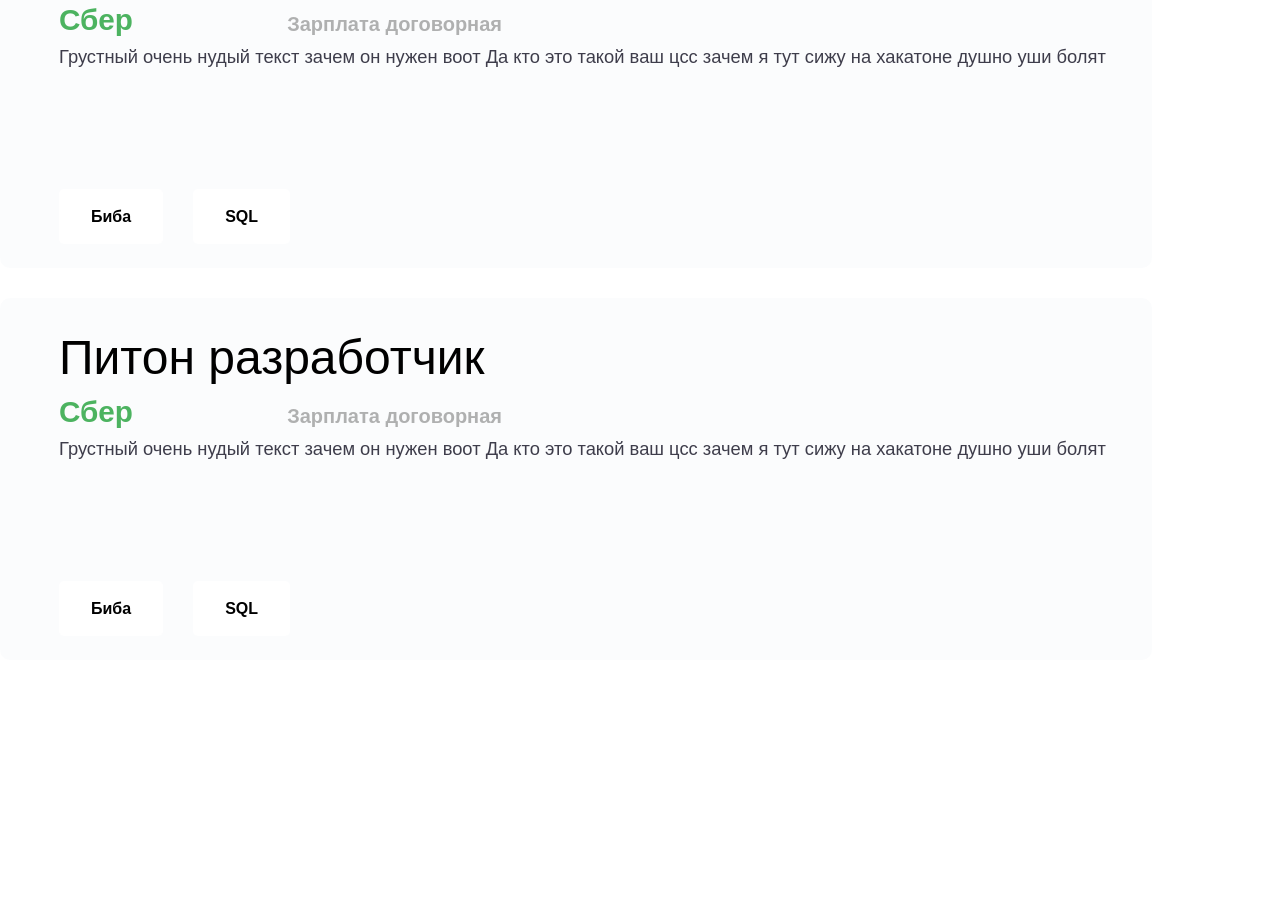
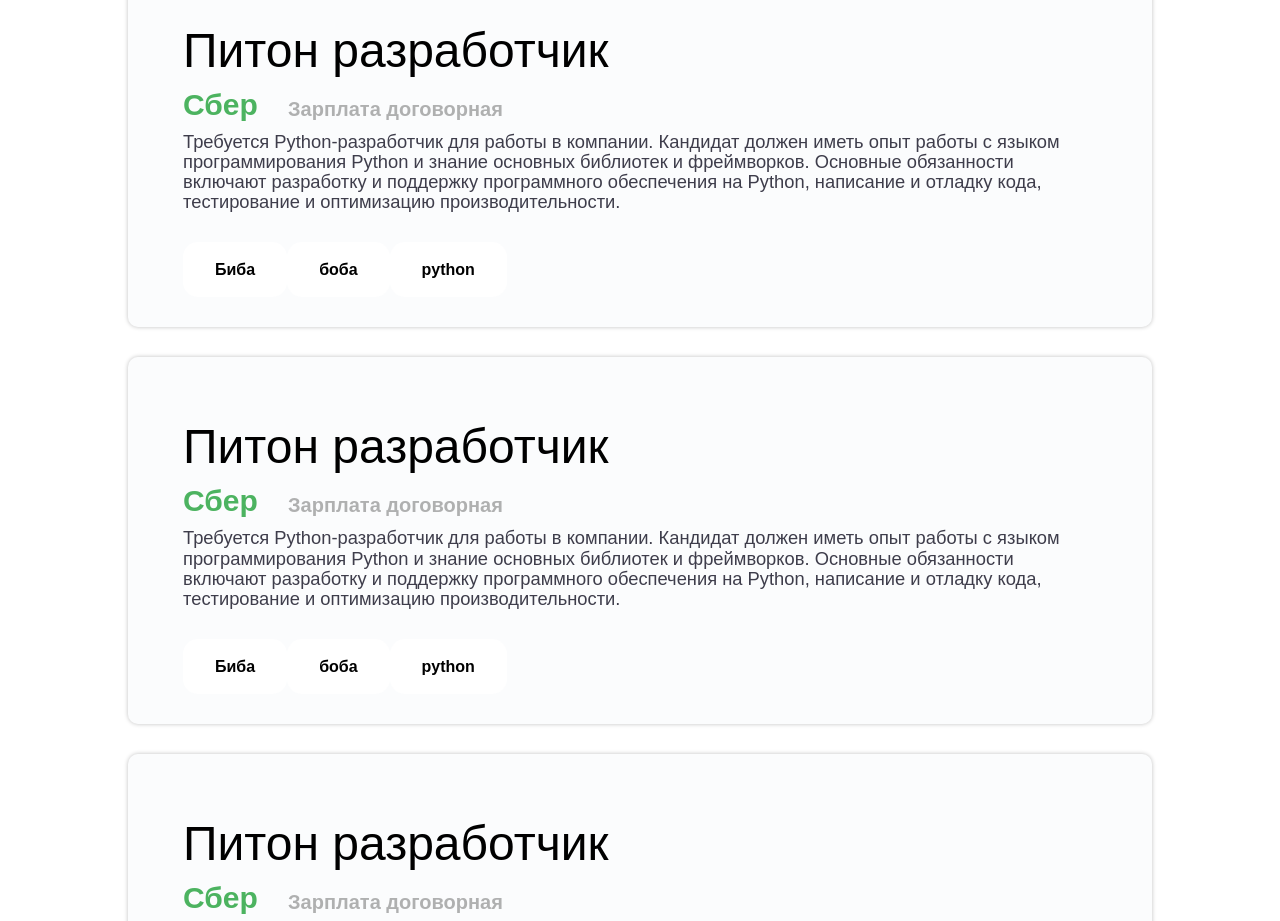
Before and after one commit to Rev1le/ITPlatform, a Vue app in the folder Front/: page /vacation in a window 1280 px wide. Shown: the part 920-1841 px from the top of the page. Before the commit the page ends 1610 px from the top, so only its background shows below. Built offline with nearby package versions, Linux system fonts and the light colour scheme; a web font is replaced by a local one.

Commit message:
вакансии фигачим

```diff
--- a/Front/src/assets/main.css
+++ b/Front/src/assets/main.css
@@ -8,6 +8,7 @@
     --main-color: #5989e9;
     --color-bg:white;
     font-family: "SB Sans Text", sans-serif;
+    --pad: 10%;
 }
 
 button{
@@ -27,3 +28,9 @@
     color:white;
     margin-left: 40px;
   } */
+
+  @media (max-width: 900px) {
+    *,html,body {
+        --pad: 2%
+    }
+}
--- a/Front/src/components/NavDeckstop.vue
+++ b/Front/src/components/NavDeckstop.vue
@@ -82,7 +82,7 @@
   margin-left: auto;
 }
 .nav_text{
-  padding: 0 10%;
+  padding: 0 var(--pad);
   margin-top:50px;
   display: flex;
   flex-direction: column;
@@ -101,7 +101,7 @@
   width: 100vw; */
   z-index: 10;
   display: flex;
-  padding: 0 10% 0 10%;
+  padding: 0 var(--pad) 0 var(--pad);
   align-items: center;
   height: 100px;
   align-items: center;
--- a/Front/src/components/StackIcon.vue
+++ b/Front/src/components/StackIcon.vue
@@ -16,7 +16,7 @@
 
 <style scoped>
 .stack_ico{
-  font-family: 'SB Sans Display', sans-serif;
+  /* font-family: 'SB Sans Display', sans-serif; */
   font-style: normal;
   font-weight: 600;
   font-size: 16px;
@@ -24,7 +24,7 @@
   color: #000000;
   padding: 18px 32px;
   background: #FFFFFF;
-  border-radius: 5px;
+  border-radius: 15px;
 
 
 }
--- /dev/null
+++ b/Front/src/components/VacantionsList.vue
@@ -0,0 +1,67 @@
+<template>
+  <div class="vacation-list">
+    <vacantionOffer v-for="(vac, index) in vacations" :key="index" :vacation="vac"></vacantionOffer>
+  </div>
+</template>
+
+<script>
+import vacantionOffer from "@/components/vacantionOffer";
+export default {
+  name: "vacation-list",
+  components: { vacantionOffer },
+  data() {
+    return {
+      vacations: [
+        {
+          name: "Питон разработчик",
+          salary: "Зарплата договорная",
+          desription:
+            "Требуется Python-разработчик для работы в компании. Кандидат должен иметь опыт работы с языком программирования Python и знание основных библиотек и фреймворков. Основные обязанности включают разработку и поддержку программного обеспечения на Python, написание и отладку кода, тестирование и оптимизацию производительности.",
+          skills: ["Биба", "боба", "python"],
+        },
+        {
+          name: "Питон разработчик",
+          salary: "Зарплата договорная",
+          desription:
+            "Требуется Python-разработчик для работы в компании. Кандидат должен иметь опыт работы с языком программирования Python и знание основных библиотек и фреймворков. Основные обязанности включают разработку и поддержку программного обеспечения на Python, написание и отладку кода, тестирование и оптимизацию производительности.",
+          skills: ["Биба", "боба", "python"],
+        },
+        {
+          name: "Питон разработчик",
+          salary: "Зарплата договорная",
+          desription:
+            "Требуется Python-разработчик для работы в компании. Кандидат должен иметь опыт работы с языком программирования Python и знание основных библиотек и фреймворков. Основные обязанности включают разработку и поддержку программного обеспечения на Python, написание и отладку кода, тестирование и оптимизацию производительности.",
+          skills: ["Биба", "боба", "python"],
+        },
+        {
+          name: "Питон разработчик",
+          salary: "Зарплата договорная",
+          desription:
+            "Требуется Python-разработчик для работы в компании. Кандидат должен иметь опыт работы с языком программирования Python и знание основных библиотек и фреймворков. Основные обязанности включают разработку и поддержку программного обеспечения на Python, написание и отладку кода, тестирование и оптимизацию производительности.",
+          skills: ["Биба", "боба", "python"],
+        },
+        {
+          name: "Питон разработчик",
+          salary: "Зарплата договорная",
+          desription:
+            "Требуется Python-разработчик для работы в компании. Кандидат должен иметь опыт работы с языком программирования Python и знание основных библиотек и фреймворков. Основные обязанности включают разработку и поддержку программного обеспечения на Python, написание и отладку кода, тестирование и оптимизацию производительности.",
+          skills: ["Биба", "боба", "python"],
+        },
+        {
+          name: "Питон разработчик",
+          salary: "Зарплата договорная",
+          desription:
+            "Требуется Python-разработчик для работы в компании. Кандидат должен иметь опыт работы с языком программирования Python и знание основных библиотек и фреймворков. Основные обязанности включают разработку и поддержку программного обеспечения на Python, написание и отладку кода, тестирование и оптимизацию производительности.",
+          skills: ["Биба", "боба", "python"],
+        },
+      ],
+    };
+  },
+};
+</script>
+
+<style scoped>
+.vacation-list{
+  width: 100%;
+}
+</style>
--- a/Front/src/components/vacantionOffer.vue
+++ b/Front/src/components/vacantionOffer.vue
@@ -2,43 +2,60 @@
 <template>
   <div class="window_border">
     <p class="offer_title">
-      Питон разработчик
+      <!-- Питон разработчик -->
+      {{ vacation.name }}
     </p>
     <div class="information_string">
       <b class="company_Name">
         Сбер
       </b>
       <b class="salary">
-        Зарплата договорная
+        <!-- Зарплата договорная -->
+        {{ vacation.salary }}
       </b>
     </div>
     <div class="offer_text">
-      Грустный очень нудый текст зачем он нужен воот Да кто это такой ваш цсс зачем я тут сижу на хакатоне душно уши болят
+      {{ vacation.desription }}
+      <!-- Грустный очень нудый текст зачем он нужен воот Да кто это такой ваш цсс зачем я тут сижу на хакатоне душно уши болят -->
+    {{  }}
     </div>
-    <div class="stack_ico">
-      <StackIcon stack-name="Биба"/>
-      <StackIcon stack-name="SQL"/>
+    <div class="stack_icons">
+      <!-- <StackIcon stack-name="Биба"/>
+      <StackIcon stack-name="SQL"/> -->
+      <StackIcon v-for="(name, index) in vacation.skills" :key="index" :stack-name="name"></StackIcon>
     </div>
   </div>
 </template>
 
 <script>
-
+import StackIcon from "@/components/StackIcon";
 export default{
   name: "vacantionOffer",
-  components: {StackIcon}
+  components: {StackIcon},
+
+  props: {
+    vacation:{
+      // name: "Питон разработчик",
+      // salary: "Зарплата договорная",
+      // desription: "Требуется Python-разработчик для работы в компании. Кандидат должен иметь опыт работы с языком программирования Python и знание основных библиотек и фреймворков. Основные обязанности включают разработку и поддержку программного обеспечения на Python, написание и отладку кода, тестирование и оптимизацию производительности.",
+      // skills:  ["Биба", "боба", "python"],
+    }
+  }
 }
-import StackIcon from "@/components/StackIcon";
+
+
 </script>
 
 <style scoped>
 .window_border{
-  width: 1152px;
-  height: 362px;
-  padding-left: 59px;
+  /* width: 1152px; */
+  /* height: 362px; */
+  /* padding-left: 59px; */
+  padding: 30px 55px;
   background: rgba(234, 239, 246, 0.22);
   border-radius: 10px;
   margin-bottom: 30px;
+  box-shadow: 0px 0px 4px rgba(0, 0, 0, 0.25);
 
 }
 .offer_title{
@@ -48,20 +65,22 @@
   padding-top: 32px;
 }
 .company_Name{
-  font-family: "SB Sans Display", sans-serif;
-  font-size: 29.67px;
+  /* font-family: "SB Sans Display", sans-serif; */
+  font-size: 30px;
   color: rgba(33, 160, 56, 0.8);
 
 }
 .information_string{
   display: flex;
   justify-content:space-between;
-  padding-right: 650px;
+  /* gap: 10px; */
+  width: 35%;
+  min-width: 310px;
   padding-top: 10px;
 
 }
 .salary{
-  font-family: 'SB Sans Display', sans-serif;
+  /* font-family: 'SB Sans Display', sans-serif; */
   font-style: normal;
   font-weight: 600;
   font-size: 20px;
@@ -79,11 +98,12 @@
   line-height: 110%;
   color: #3E3D4B;
   padding-top: 10px;
-  height: 152px;
+  /* height: 152px; */
 }
-.stack_ico{
+.stack_icons{
   display: flex;
-  margin-right: 30px;
-
+  margin:30px 30px 0 0;
+  flex-wrap: wrap;
+  /* margin-right: 30px; */
 }
 </style>
--- a/Front/src/router/index.js
+++ b/Front/src/router/index.js
@@ -26,6 +26,7 @@
     path: '/vacation',
     name: 'Vacation',
     component: Vacation,
+
     meta: { transition: 'slide-right' },
   }
 ]
--- a/Front/src/store/index.js
+++ b/Front/src/store/index.js
@@ -11,5 +11,6 @@
   },
   modules: {
     userStore:userStore,
+
   }
 })
--- a/Front/src/views/Vacation.vue
+++ b/Front/src/views/Vacation.vue
@@ -1,20 +1,25 @@
 <template>
+  <div class="vacations-wrap">
+  <div class="vacations-sort">
+
+  </div>
  <div class="vacation_desk">
-   <vacantionOffer/>
-   <vacantion-offer/>
-   <vacantion-offer/>
+   <VacantionsList/>
  </div>
+</div>
 </template>
 
 <script>
-import NavBar from "@/App";
-import vacantionOffer from "@/components/vacantionOffer";
+import VacantionsList from "@/components/VacantionsList.vue";
 export default {
   name: "Vacation",
-  components: {NavBar,vacantionOffer}
+  components: {VacantionsList}
 }
 </script>
 
 <style scoped>
-
+  .vacations-wrap{
+    padding: 50px var(--pad) 0;
+    display: flex;
+  }
 </style>
```
Also changed, not shown: Front/src/components/SideBar.vue (+0 -8 lines), Front/src/store/vacantionStore.js (added, +90 -0 lines), Front/src/components/SortAccardion.vue (added).
